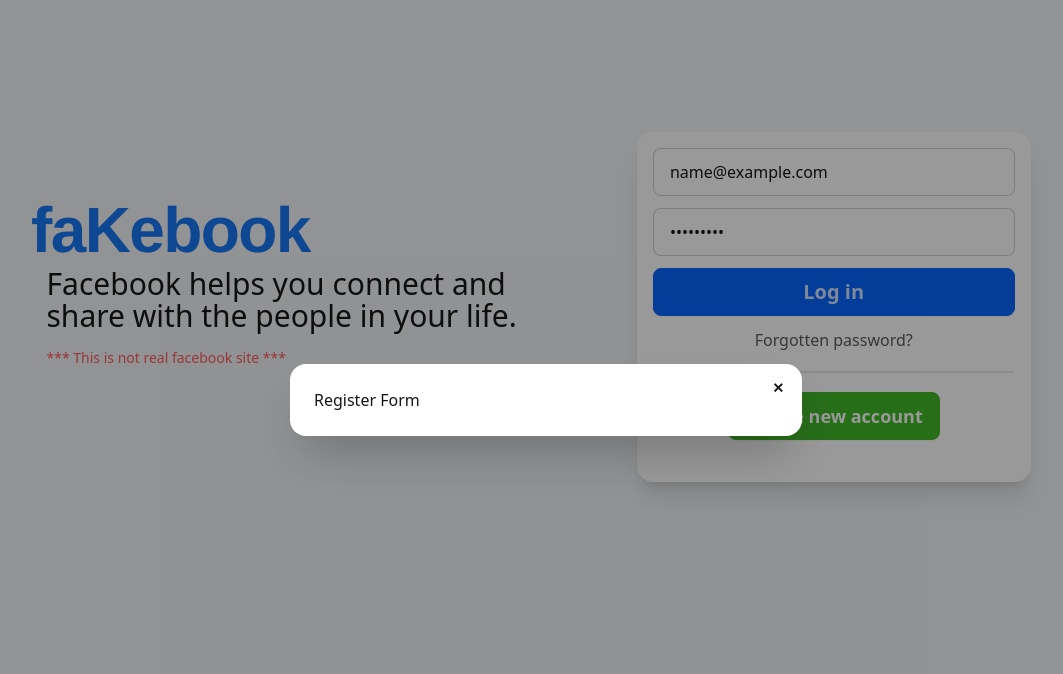
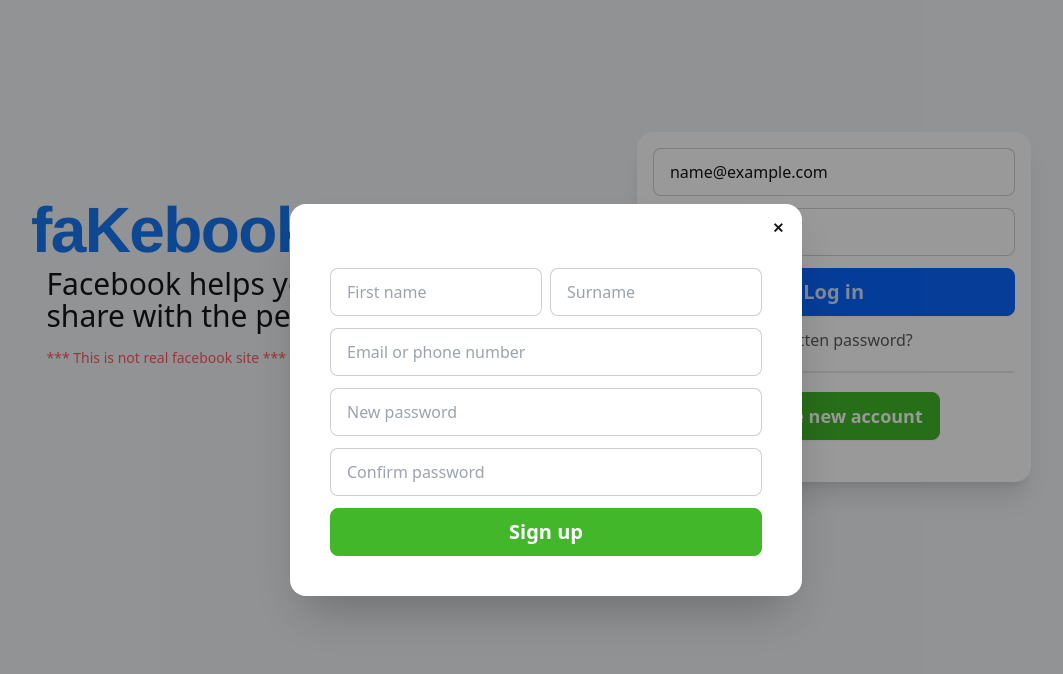
Before and after one commit to tratchapong/cc19-prep-fb-web, a React (Vite) app: page / in a window 1280 px wide. Both pictures are taken after typing "name@example.com", "Sample123" into the empty fields and a click on the button "Create new account". Shown: the top 674 px of the page, without its empty margins (94-1157 px from the left). Built offline with nearby package versions, Linux system fonts and the light colour scheme.

Commit message:
start Register.jsx : form inside modal

```diff
--- a/src/pages/Login.jsx
+++ b/src/pages/Login.jsx
@@ -1,5 +1,6 @@
 import React from "react";
 import { FakebookTitle } from "../icons";
+import Register from "./Register";
 
 export default function Login() {
   return (
@@ -59,7 +60,7 @@
           >
             ✕
           </button>
-          Register Form
+          <Register />
         </div>
       </dialog>
     </>
--- /dev/null
+++ b/src/pages/Register.jsx
@@ -0,0 +1,39 @@
+import React from "react";
+
+export default function Register() {
+  return (
+    <form className="flex flex-col gap-3 p-4 pt-10">
+      <div className="flex gap-2">
+        <input
+          type="text"
+          placeholder="First name"
+          className="input input-bordered w-full"
+        />
+        <input
+          type="text"
+          placeholder="Surname"
+          className="input input-bordered w-full"
+        />
+      </div>
+      <input
+        type="text"
+        placeholder="Email or phone number"
+        className="input input-bordered w-full"
+        name="identity"
+      />
+      <input
+        type="password"
+        placeholder="New password"
+        className="input input-bordered w-full"
+        name="password"
+      />
+      <input
+        type="password"
+        placeholder="Confirm password"
+        className="input input-bordered w-full"
+        name="confirmPassword"
+      />
+      <button className="btn btn-secondary text-xl text-white">Sign up</button>
+    </form>
+  );
+}
```
